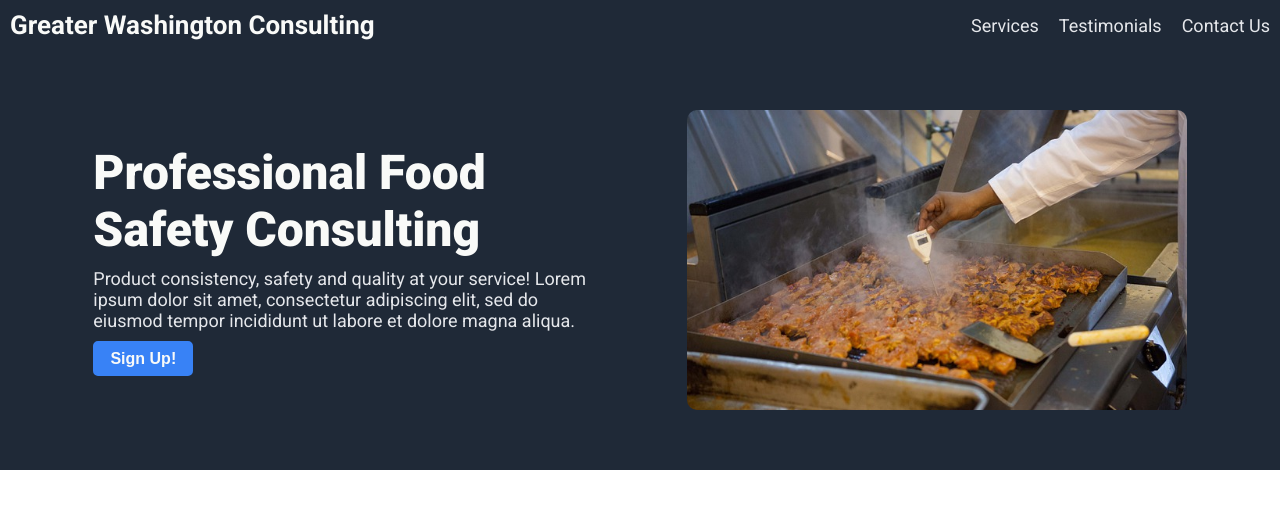
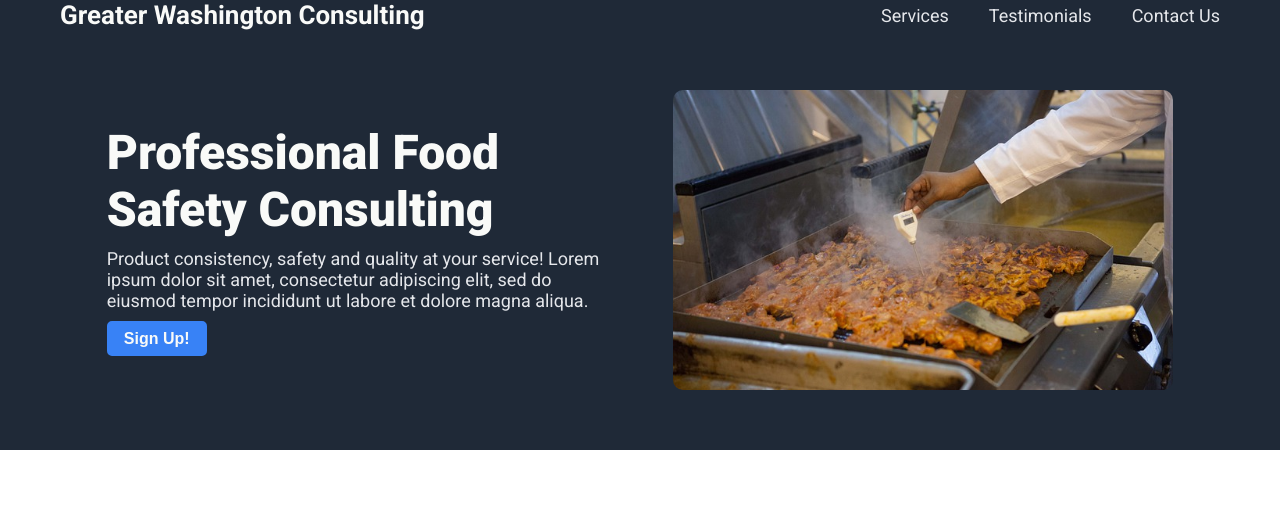
Before and after one commit to yourfriendra/Greater-Washington-Consulting, a plain HTML site: page index.html in a window 1280 px wide. Shown: the top 507 px of the page. Drawn offline with Linux system fonts and the light colour scheme.

Commit message:
added padding to header

```diff
--- a/styles.css
+++ b/styles.css
@@ -19,17 +19,17 @@ body {
 .header {
     justify-content: space-between;
     align-items: center;
-    padding: 10px;
+    padding: 0px 60px;
 }
 
 .header-links {
     align-items: center;
-    gap: 20px;
+    gap: 40px;
 }
 
 .s1 {
     flex-wrap: wrap;
-    padding: 60px 20px;
+    padding: 60px 60px;
     justify-content: space-evenly;
     gap: 20px;
 }
```
